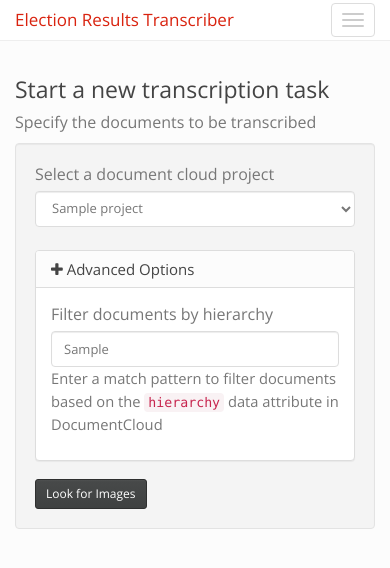
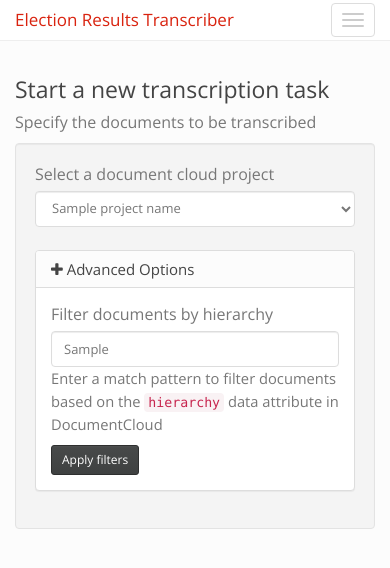
Before and after one commit to OpenElectionData/election-transcriber, a Flask app: template transcriber/templates/upload.html in a window 390 px wide. Shown: the top 568 px of the page. Run offline with Flask 2, Linux system fonts and the light colour scheme; the template is opened without the code that fills it: most values are stand-ins (such as "Sample title", 1, 10 or a date in 2020); parts of the project's set-up code (start-up, migrations or seed data) failed here and were passed over; some libraries are stand-ins or nearby versions.

Commit message:
smarter responsive image selection, split task into selecting project & advanced options

```diff
--- a/transcriber/templates/upload.html
+++ b/transcriber/templates/upload.html
@@ -13,12 +13,29 @@
 
 
               <select class="form-control" id="project_name" name="project_name">
-                {% for project_name in project_list %}
-                <option>{{project_name}}</option>
-                {% endfor %}
+                {% if not project_name %}
+                <option disabled selected> -- </option>
+                  {% for project_option in project_list %}
+                  <option>{{project_option}}</option>
+                  {% endfor %}
+                {% else %}
+                  <option>{{project_name}}</option>
+                  {% for project_option in project_list %}
+                    {% if project_option != project_name %}
+                    <option>{{project_option}}</option>
+                    {% endif %}
+                  {% endfor %}
+                {% endif %}
               </select>
+              <span id="spinner"></span>
+              {% if session.doc_url_list and not hierarchy_filter%}
+                <span class="post-button-text">
+                  <strong>{{ session.doc_url_list|length }}</strong> images found for {{ project_name }}
+                </span><br>
+              {% endif %}
 
               <br>
+              {% if project_name %}
               <div class="panel-group" id="accordion" role="tablist" aria-multiselectable="true">
                 <div class="panel panel-default">
                   <div class="panel-heading" role="tab" id="headingOne" data-toggle="collapse" data-parent="#accordion" href="#collapseOne" aria-expanded="true" aria-controls="collapseOne">
@@ -45,24 +62,27 @@
                          aria-describedby="section-name-addon"/>
                       <p><small>Enter a match pattern to filter documents based on the <code>hierarchy</code> data attribute in DocumentCloud</small></p>
 
+                      <button id="filter-images-hierarchy" type="submit" class="btn btn-default btn-sm">Apply filters</button>
+                      <span id="spinner-2">
+                      </span>
+                      {% if session.doc_url_list and hierarchy_filter %}
+                        <span class="post-button-text-2">
+                          <strong>{{ session.doc_url_list|length }}</strong> images found for {{ project_name }}
+                        </span>
+                      {% endif %}
+
                     </div>
                   </div>
                 </div>
               </div>
+              {% endif %}
 
             </div>
-            <button id="search-images" type="submit" class="btn btn-default btn-sm">Look for Images</button>
-            <span id="spinner">
-            </span>
-            {% if session.doc_url_list %}
-              <span class="post-button-text">
-                <strong>{{ session.doc_url_list|length }}</strong> images found
-              </span>
-            {% endif %}
+
           </form>
         </div>
         {% if session.doc_url_list %}
-          <a href="{{ url_for('views.form_creator') }}" class="btn btn-success">Next ></a>
+          <a href="{{ url_for('views.form_creator') }}" class="btn btn-success" id="next-step">Create task with {{session.doc_url_list|length}} images ></a>
         {% endif %}
     </div>
 </div>
@@ -70,8 +90,18 @@
 {% block extra_javascript %}
   <script>
     $(document).ready(function(){
-      $( "#search-images" ).click(function() {
+      $('#project_name').change(function() {
+        $(".post-button-text").empty()
+        $("#accordion").remove()
         $("#spinner").append('<i class="fa fa-circle-o-notch fa-lg fa-spin"></i> <small>searching DocumentCloud...</small>')
+        this.form.submit();
+      });
+
+      $( "#filter-images-hierarchy" ).click(function() {
+        $(".post-button-text").empty()
+        $(".post-button-text-2").empty()
+        $("#next-step").hide()
+        $("#spinner-2").append('<i class="fa fa-circle-o-notch fa-lg fa-spin"></i> <small>searching DocumentCloud...</small>')
       });
 
     });
```
